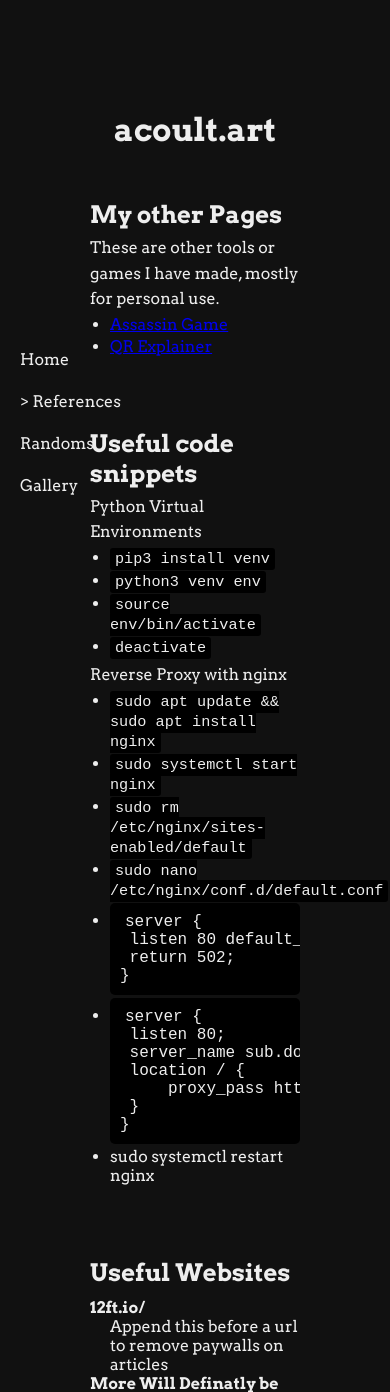
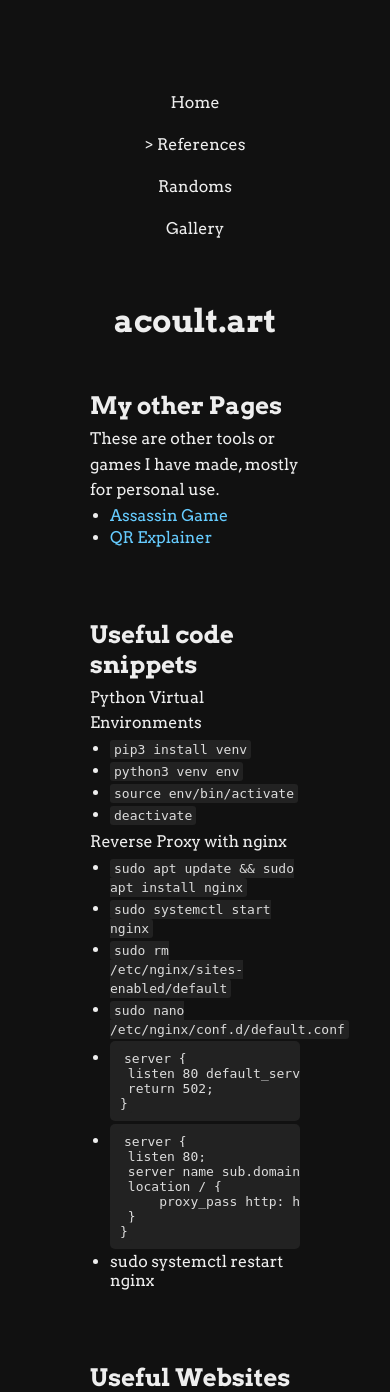
Before and after one commit to a-842/website, a Flask app: page /references in a window 390 px wide. Shown: the top 1392 px of the page. Run offline with Flask 3, Linux system fonts and the light colour scheme; some libraries are stand-ins or nearby versions.

Commit message:
new code/pre/a

```diff
--- a/static/style.css
+++ b/static/style.css
@@ -33,6 +33,14 @@ nav {
     justify-content: center;
     /*align-items: center;*/
 }
+
+@media (max-width: 768px) {
+    nav {
+        width: 100%;
+        height: auto;
+        position: static;
+        text-align: center;
+    }
 
 nav ul {
     list-style: none;
@@ -86,29 +94,32 @@ p {
     margin-top: 5px;
 }
 
-/* Code & Preformatted Text */
-/* General code styling */
-code {
-    font-family: "Courier New", Courier, monospace;
-    font-size: 0.95em;
-    background-color: black;
-    padding: 2px 5px;
-    border-radius: 3px;
+
+
+a {
+  color: #66ccff; /* A soft blue for links */
+  text-decoration: none;
 }
 
-/* Block code styling */
-pre {
-    background-color: black;
-    padding: 10px;
-    border-radius: 5px;
-    overflow-x: auto;
-    font-family: "Courier New", Courier, monospace;
+a:hover {
+  text-decoration: underline;
 }
 
-/* Make sure <code> inside <pre> inherits styles */
-pre code {
-    background: none;
-    font-size: 1em;
+pre {
+  background: #222; /* Slightly lighter than the background */
+  color: #ddd;
+  padding: 10px;
+  border-radius: 5px;
+  overflow-x: auto;
+  font-family: monospace;
+}
+
+code {
+  background: #222;
+  color: #ddd;
+  padding: 2px 4px;
+  border-radius: 3px;
+  font-family: monospace;
 }
 
 
```
